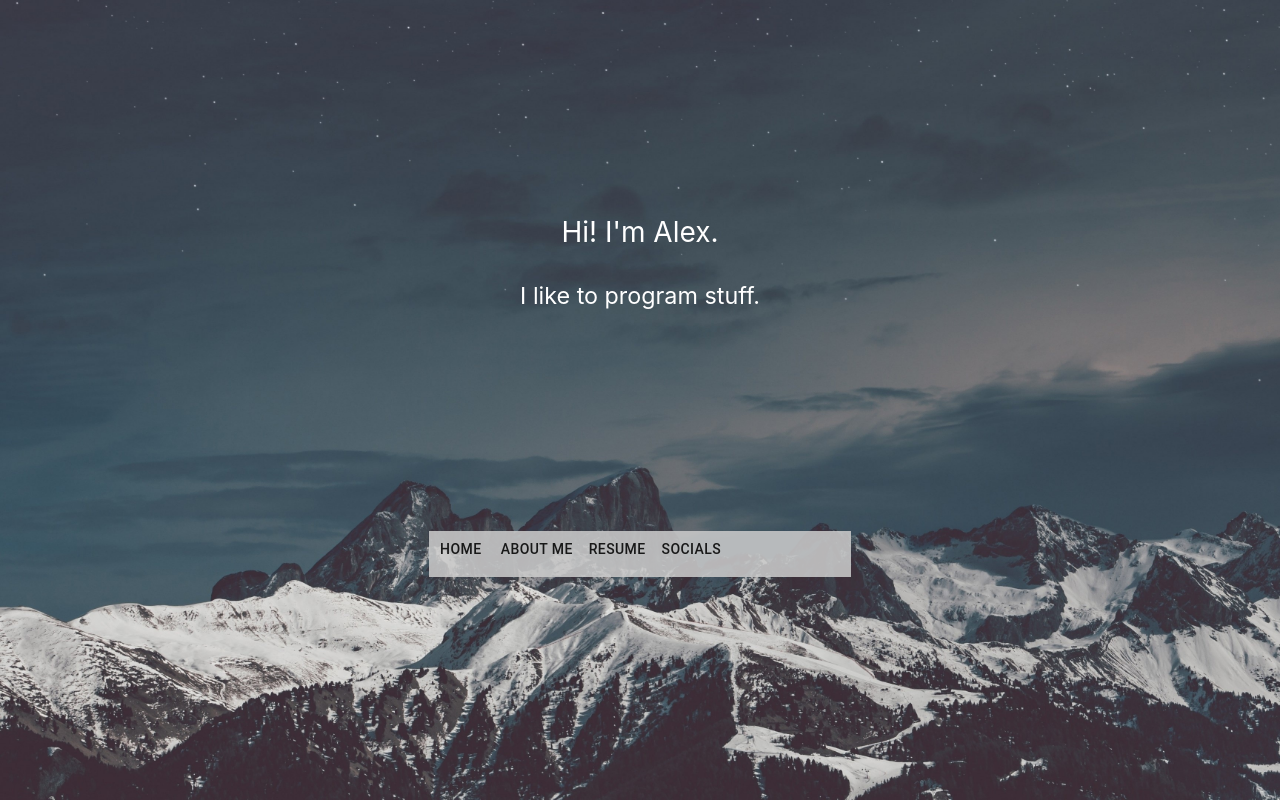
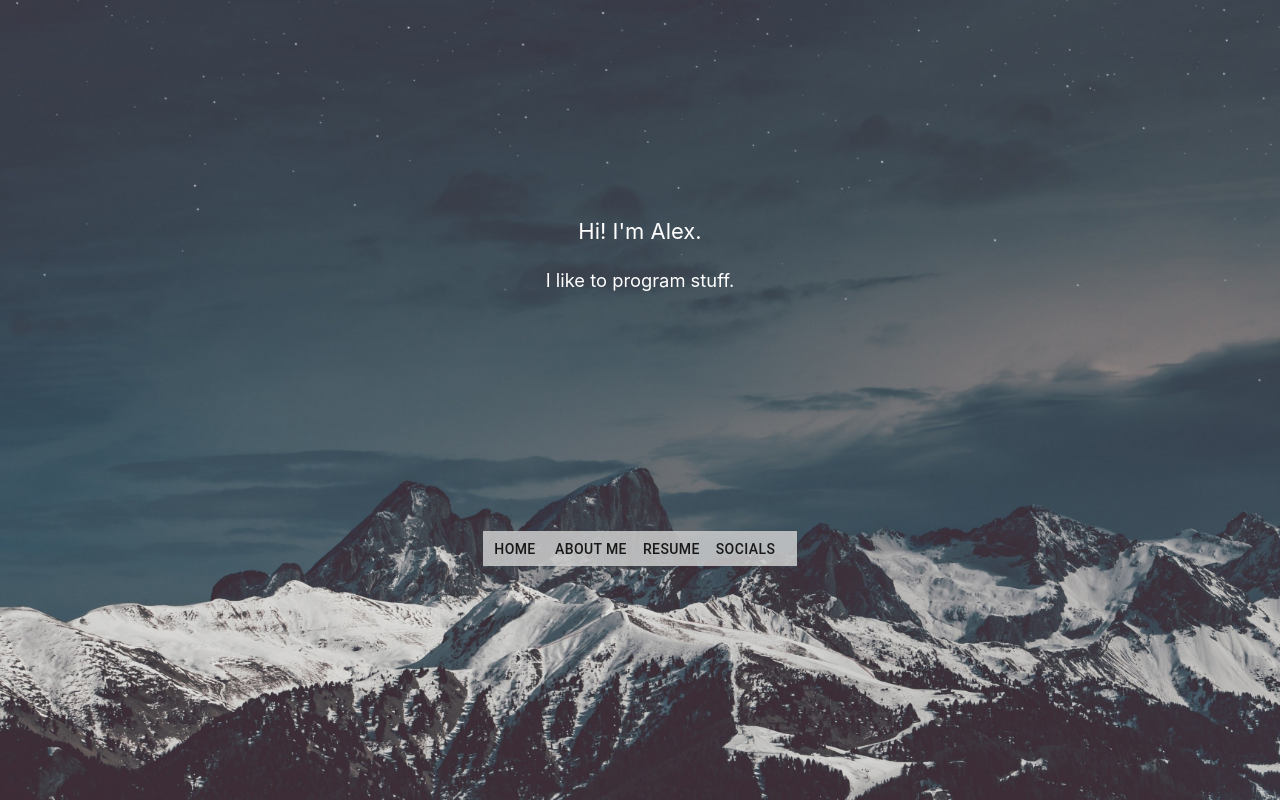
Before and after one commit to alexpatapan/website, a React (Create React App) app: page / in a window 1280 px wide. Built offline with nearby package versions, Linux system fonts and the light colour scheme.

Commit message:
Add files via upload

```diff
--- a/src/App.css
+++ b/src/App.css
@@ -19,10 +19,9 @@
   background: rgba(204, 204, 204, 0.86);
   align-items: center;
   color: black;
-  height: 5.8vmin;
-  width: 52.8vmin;
-  min-width: 314px;
-  min-height: 35px;
+  height: 35px;
+  width: 314px;
+
   text-align: justify;
   margin-top: 530.5px;
 
@@ -30,17 +29,20 @@
 
 .welcome {
   color: white;
-  top: -18.5vw;
+  top: -220px;
   text-align: center;
   align-items: center;
-  margin-top: -12vw;
-  font-size: 3.5vmin;
+  margin-top: -150px;
+  font-size: 22px;
   position:relative;
+
+
 }
 
 .body-aboutme{
   color: white;
-  font-size: 1.3vw;
+  font-size: calc(9px + 0.5vw);
+
 }
 
 .socials {
@@ -54,10 +56,11 @@
   background-repeat: repeat-y;
   background-size:cover;
   min-height: 40vw;
-  min-width:50vw;
+  min-width:700px;
   height: 100%;
   width: 100%;
   position:fixed;
+  overflow:scroll;
 }
 
 .resume{
--- a/src/components/links.js
+++ b/src/components/links.js
@@ -18,16 +18,16 @@ class Links extends React.Component {
       <Router>
       <header className="App-header">
       <header className="topBar">
-          <Button href="/" >Home</Button>
-          <Button href="/about">About Me</Button>
-          <Button href="/resume">Resume</Button>
+          <Button href="/"  >Home</Button>
+          <Button href="/about" >About Me</Button>
+          <Button href="/resume" >Resume</Button>
           <Button href="/socials">Socials</Button>
 
           </header></header>
         <Switch>
         <Route path="/about">
           <header className="welcome"> <p></p>
-          I'm studying CS and Economics at The Univeristy of Queensland. <p></p>
+          I'm studying Computer Science and Economics at The Univeristy of Queensland. <p></p>
           <header className="body-aboutme">
           I'm in my second last year of studying and I major in machine learning. I write a lot of Python, Java, and C. <br></br>
           Outside of coding, I love to play guitar.
@@ -38,14 +38,17 @@ class Links extends React.Component {
         <header className="App-header"><header className="socials"><SimpleList /></header></header>
         </Route>
         <Route path="/resume">
-        <header className="App-header"><header className="resume"><p></p>
-          Software engineer at FuelzFoods Pty Ltd <font size="2">(Dec 2019 - Current)</font>
+        <header className="App-header"><header className="resume"><p></p><br></br>
+        Software Engineer at Appello Software <font size="2">(Dec 2019 - Current)</font>
+        <header className="body-aboutme">Involves the development of web applications to meet client's needs.</header><p></p>
+
+          Software Engineer at FuelzFoods Pty Ltd <font size="2">(Dec 2019 - Current)</font>
           <header className="body-aboutme">I write backend software to solve optimisation issues in the supply chain process.</header>
           <p></p>Data Analyst at Kros Holdings Pty Ltd <font size="2">(Nov 2018 - Feb 2019)</font>
           <header className="body-aboutme">Involved the analysis of financial data to identify business growth trends.</header>
 
-          <br></br><br></br><p></p><p></p> I currently hold a GPA of 6.5/7.0 and have recieved two Dean's commendations for Academic Excellence.
-          <p></p>I am also a recognised Scholar of the Faculty of Engineering at UQ.</header>
+          <br></br>I currently hold a GPA of 6.5/7.0 and have received two Dean's commendations for Academic Excellence.
+          <p></p>I am also a recognised scholar of the Faculty of Engineering at UQ.</header>
           </header>
 
 
```
